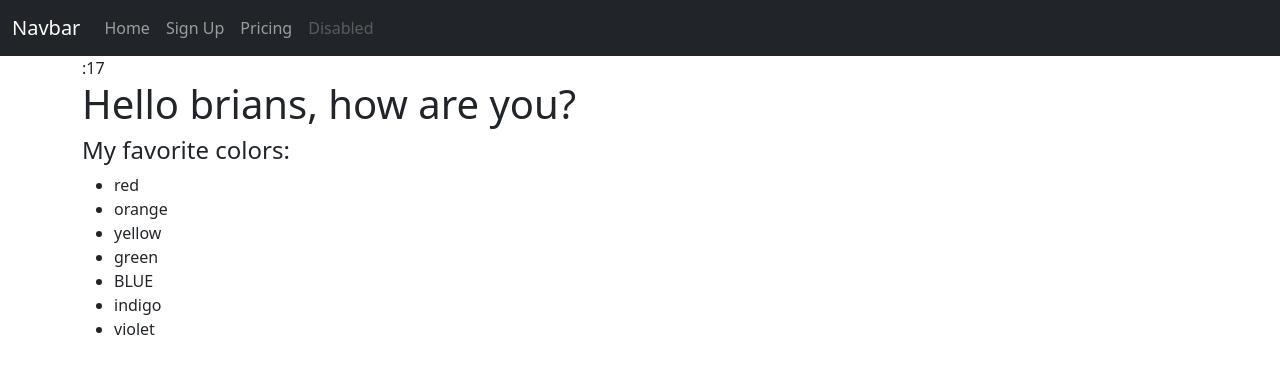
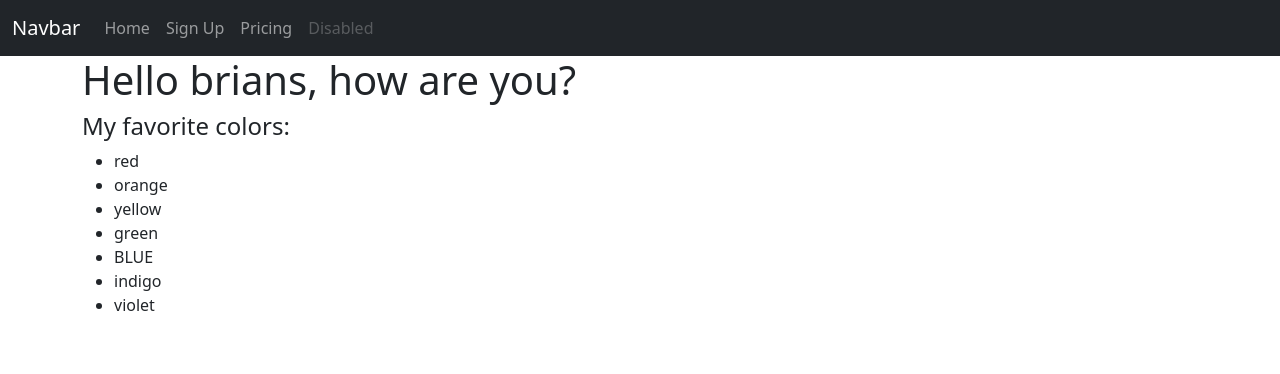
Before and after one commit to ligervision/week6_flask, a Flask app: page / in a window 1280 px wide. Shown: the top 374 px of the page. Run offline with Flask 2, Linux system fonts and the light colour scheme; some libraries are stand-ins or nearby versions.

Commit message:
fixed mistake

```diff
--- a/app/templates/messages.html
+++ b/app/templates/messages.html
@@ -1,4 +1,3 @@
-:17
 {% with messages = get_flashed_messages(with_categories=true) %}
     {% if messages %}
         {% for message in messages %}
```
